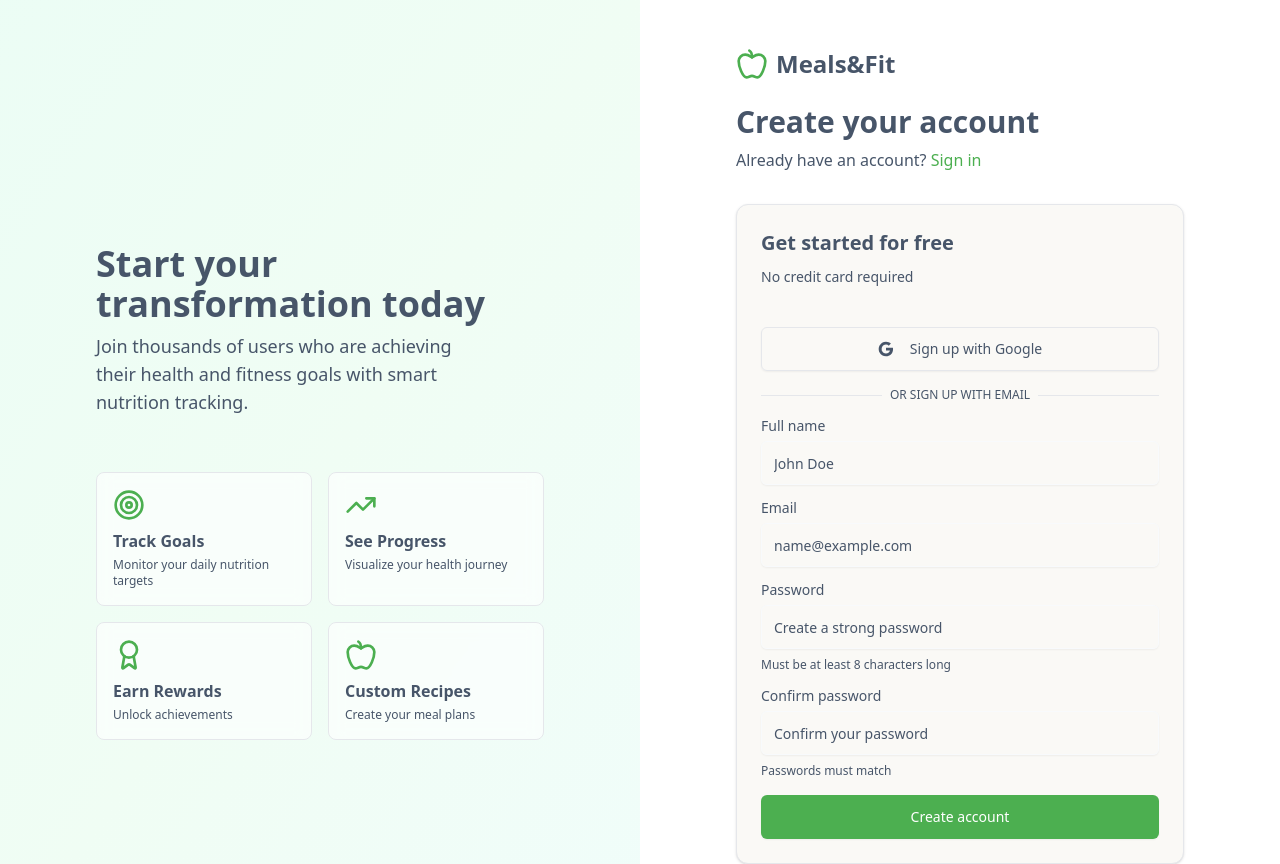
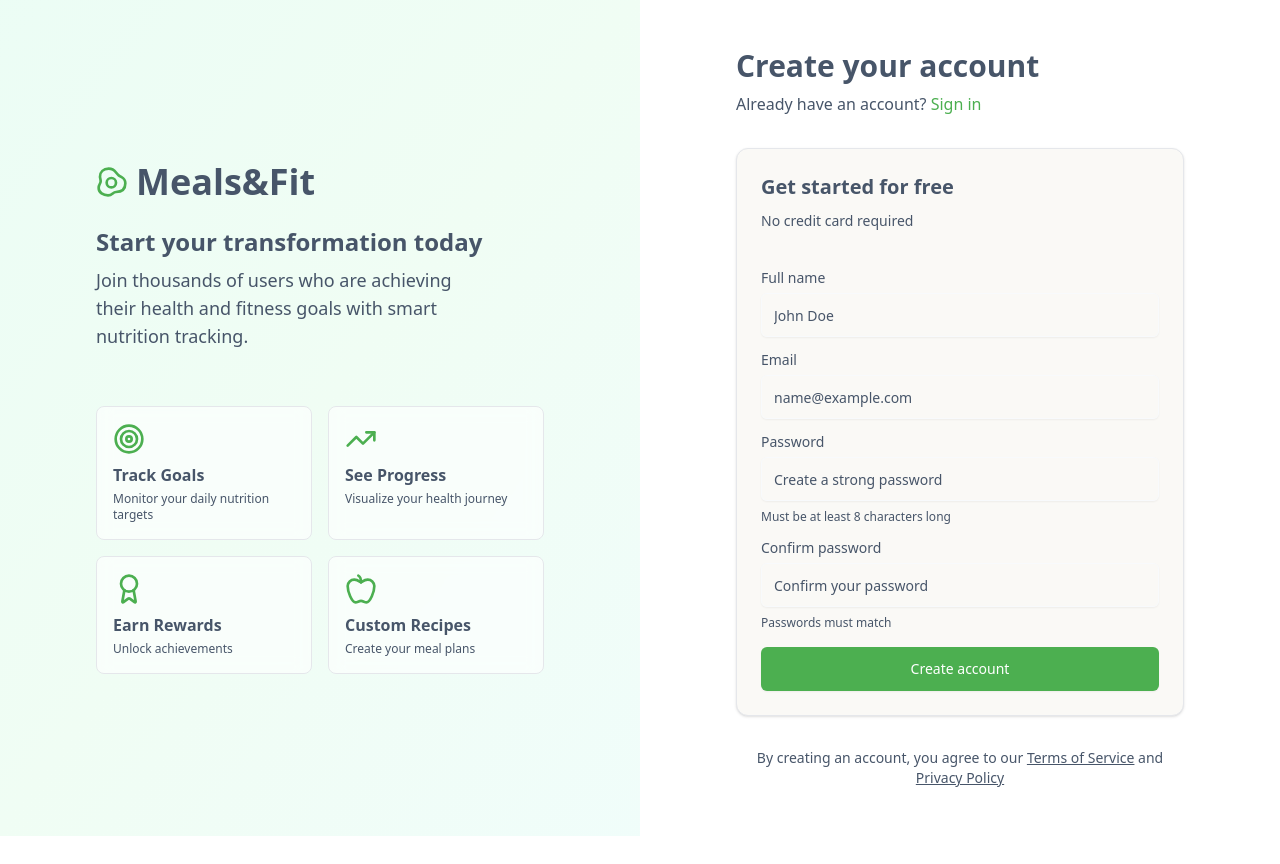
Before and after one commit to SzucsJuan/meals-fit-barreto-szucs, a Next.js app in the folder frontend/: page /signup in a window 1280 px wide. Shown: the top 864 px of the page. After the commit the page ends 836 px from the top, so only its background shows below. Built offline with nearby package versions, Linux system fonts and the light colour scheme.

Commit message:
General corrections on the signin and signup page

```diff
--- a/frontend/app/signin/page.tsx
+++ b/frontend/app/signin/page.tsx
@@ -3,7 +3,7 @@ import { Button } from "@/components/ui/button"
 import { Input } from "@/components/ui/input"
 import { Label } from "@/components/ui/label"
 import { Card, CardContent, CardDescription, CardHeader, CardTitle } from "@/components/ui/card"
-import { Apple } from "lucide-react"
+import { EggFried } from "lucide-react"
 
 export default function LoginPage() {
   return (
@@ -12,7 +12,11 @@ export default function LoginPage() {
       <div className="hidden lg:flex flex-col justify-center items-center bg-gradient-to-br from-emerald-50 via-green-50 to-teal-50 p-12">
         <div className="max-w-md space-y-6">
           <div className="space-y-2">
-            <h1 className="text-4xl font-bold text-balance text-foreground">Welcome back to your health journey</h1>
+            <Link href="/" className="inline-flex items-center gap-2 mb-6">
+              <EggFried className="h-8 w-8 text-primary" />
+              <span className="text-4xl font-bold text-foreground">Meals&Fit</span>
+            </Link>
+            <h1 className="text-2xl font-bold text-balance text-foreground mt-2">Welcome back to your health journey</h1>
             <p className="text-lg text-muted-foreground text-pretty">
               Track your nutrition, discover recipes, and achieve your fitness goals with personalized insights.
             </p>
@@ -49,10 +53,6 @@ export default function LoginPage() {
         <div className="w-full max-w-md space-y-8">
           {/* Logo and Header */}
           <div className="space-y-2 text-center lg:text-left">
-            <Link href="/" className="inline-flex items-center gap-2 mb-6">
-              <Apple className="h-8 w-8 text-primary" />
-              <span className="text-2xl font-bold text-foreground">Meals&Fit</span>
-            </Link>
             <h2 className="text-3xl font-bold text-foreground">Sign in to your account</h2>
             <p className="text-muted-foreground">
               Don't have an account?{" "}
--- a/frontend/app/signup/page.tsx
+++ b/frontend/app/signup/page.tsx
@@ -3,7 +3,7 @@ import { Button } from "@/components/ui/button"
 import { Input } from "@/components/ui/input"
 import { Label } from "@/components/ui/label"
 import { Card, CardContent, CardDescription, CardHeader, CardTitle } from "@/components/ui/card"
-import { Apple, Target, TrendingUp, Award } from "lucide-react"
+import { Apple, Target, TrendingUp, Award, EggFried } from "lucide-react"
 
 export default function SignupPage() {
   return (
@@ -12,7 +12,11 @@ export default function SignupPage() {
       <div className="hidden lg:flex flex-col justify-center items-center bg-gradient-to-br from-emerald-50 via-green-50 to-teal-50 p-12">
         <div className="max-w-md space-y-6">
           <div className="space-y-2">
-            <h1 className="text-4xl font-bold text-balance text-foreground">Start your transformation today</h1>
+            <Link href="/" className="inline-flex items-center gap-2 mb-6">
+              <EggFried className="h-8 w-8 text-primary" />
+              <span className="text-4xl font-bold text-foreground">Meals&Fit</span>
+            </Link>
+            <h1 className="text-2xl font-bold text-balance text-foreground">Start your transformation today</h1>
             <p className="text-lg text-muted-foreground text-pretty">
               Join thousands of users who are achieving their health and fitness goals with smart nutrition tracking.
             </p>
@@ -48,10 +52,6 @@ export default function SignupPage() {
         <div className="w-full max-w-md space-y-8">
           {/* Logo and Header */}
           <div className="space-y-2 text-center lg:text-left">
-            <Link href="/" className="inline-flex items-center gap-2 mb-6">
-              <Apple className="h-8 w-8 text-primary" />
-              <span className="text-2xl font-bold text-foreground">Meals&Fit</span>
-            </Link>
             <h2 className="text-3xl font-bold text-foreground">Create your account</h2>
             <p className="text-muted-foreground">
               Already have an account?{" "}
@@ -67,37 +67,6 @@ export default function SignupPage() {
               <CardDescription>No credit card required</CardDescription>
             </CardHeader>
             <CardContent className="space-y-4">
-              {/* Google Sign Up */}
-              <Button variant="outline" className="w-full h-11 bg-transparent" size="lg">
-                <svg className="h-5 w-5 mr-2" viewBox="0 0 24 24">
-                  <path
-                    fill="currentColor"
-                    d="M22.56 12.25c0-.78-.07-1.53-.2-2.25H12v4.26h5.92c-.26 1.37-1.04 2.53-2.21 3.31v2.77h3.57c2.08-1.92 3.28-4.74 3.28-8.09z"
-                  />
-                  <path
-                    fill="currentColor"
-                    d="M12 23c2.97 0 5.46-.98 7.28-2.66l-3.57-2.77c-.98.66-2.23 1.06-3.71 1.06-2.86 0-5.29-1.93-6.16-4.53H2.18v2.84C3.99 20.53 7.7 23 12 23z"
-                  />
-                  <path
-                    fill="currentColor"
-                    d="M5.84 14.09c-.22-.66-.35-1.36-.35-2.09s.13-1.43.35-2.09V7.07H2.18C1.43 8.55 1 10.22 1 12s.43 3.45 1.18 4.93l2.85-2.22.81-.62z"
-                  />
-                  <path
-                    fill="currentColor"
-                    d="M12 5.38c1.62 0 3.06.56 4.21 1.64l3.15-3.15C17.45 2.09 14.97 1 12 1 7.7 1 3.99 3.47 2.18 7.07l3.66 2.84c.87-2.6 3.3-4.53 6.16-4.53z"
-                  />
-                </svg>
-                Sign up with Google
-              </Button>
-
-              <div className="relative">
-                <div className="absolute inset-0 flex items-center">
-                  <span className="w-full border-t border-border" />
-                </div>
-                <div className="relative flex justify-center text-xs uppercase">
-                  <span className="bg-card px-2 text-muted-foreground">Or sign up with email</span>
-                </div>
-              </div>
 
               {/* Email/Password Form */}
               <form className="space-y-4">
--- a/frontend/components/conditional-footer.tsx
+++ b/frontend/components/conditional-footer.tsx
@@ -8,7 +8,7 @@ export function ConditionalFooter() {
 
   // Don't show footer on authentication pages
   const isAuthPage =
-    pathname?.startsWith("/login") || pathname?.startsWith("/signup") || pathname?.startsWith("/forgot-password")
+    pathname?.startsWith("/signin") || pathname?.startsWith("/signup") || pathname?.startsWith("/forgot-password")
 
   if (isAuthPage) {
     return null
```
